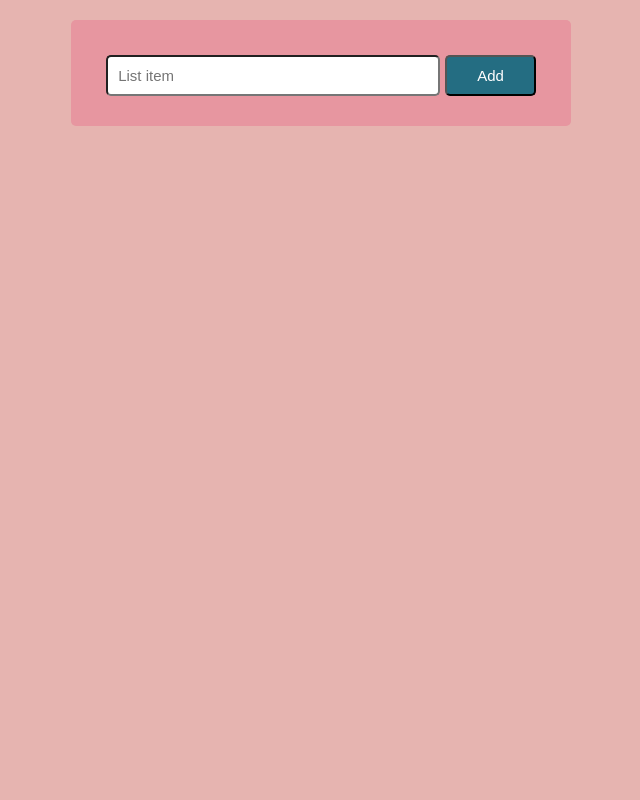
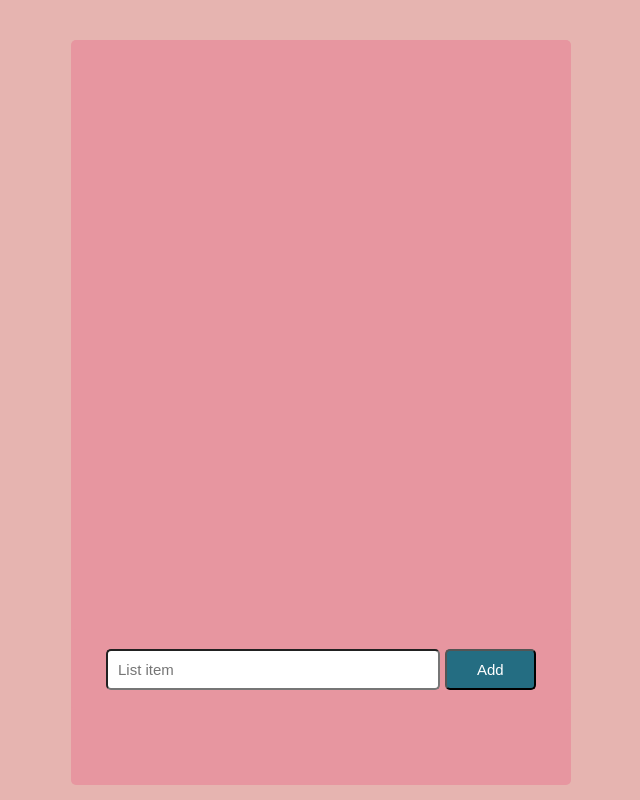
Before and after one commit to janchua19/ToDoList, a React (Create React App) app: page / in a window 1280 px wide. Shown: the whole page, without its empty margins (377-1017 px from the left). Built offline with nearby package versions, Linux system fonts and the light colour scheme.

Commit message:
[TodoList][Jan] fix position of todoForm and put scroll bar

```diff
--- a/src/features/todos/styles/TodoForm.css
+++ b/src/features/todos/styles/TodoForm.css
@@ -1,5 +1,13 @@
 .TodoForm{
     margin-top: 20px;
+    position: fixed;
+    bottom: 90px;
+    background-color: #e796a0;
+    padding-left: 35px;
+    padding-right: 35px;
+    padding-top: 20px;
+    padding-bottom: 20px;
+    border-radius: 5px;
 }
 
 .Add{
--- a/src/features/todos/styles/TodoList.css
+++ b/src/features/todos/styles/TodoList.css
@@ -1,5 +1,5 @@
 .TodoList-Container{
-    margin-top: 20px;
+    margin-top: 40px;
     background-color: #e796a0;
     max-width:500px;
     margin-left: 35%;
@@ -8,4 +8,6 @@
     border-width: 5px;
     border-color: black;
     border-radius: 5px;
+    height: 700px;
+    overflow: auto;
 }
```
Also changed, not shown: src/features/todos/reducers/todosSlice.js (+0 -8 lines).
